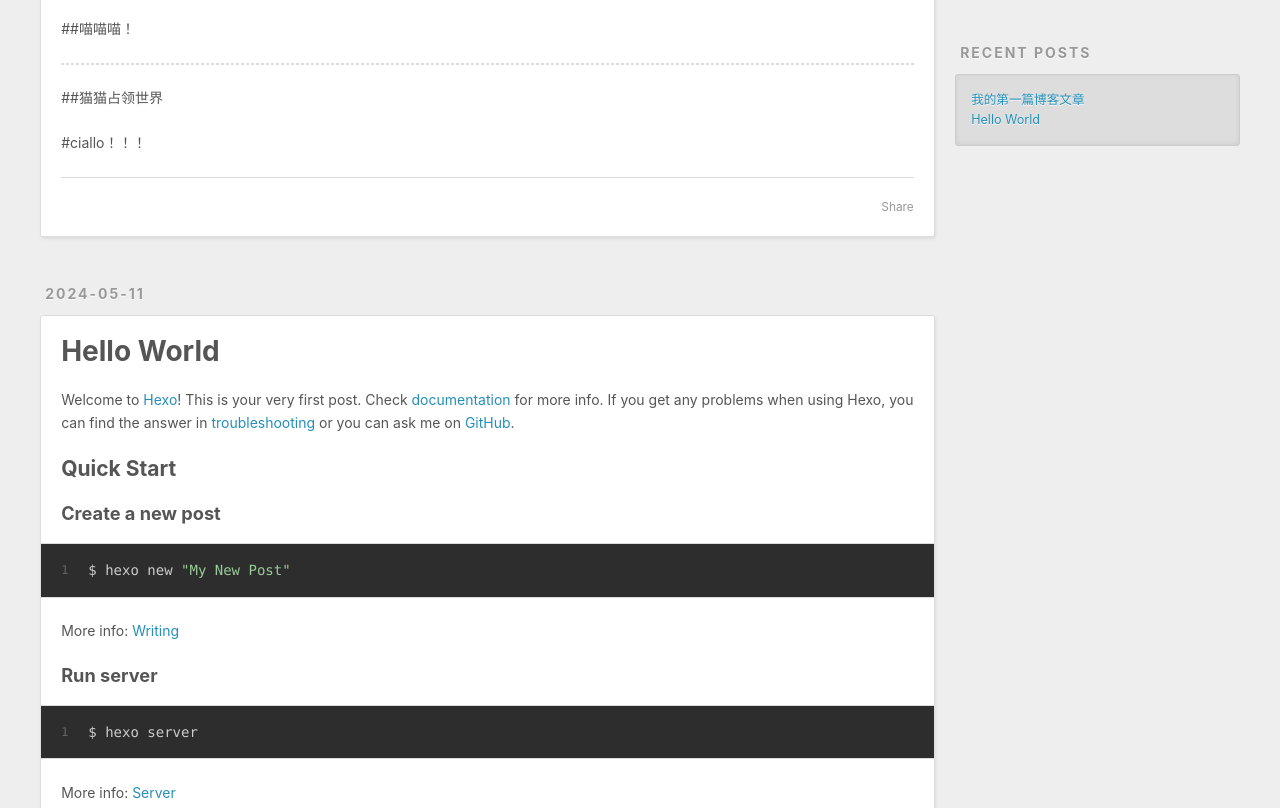
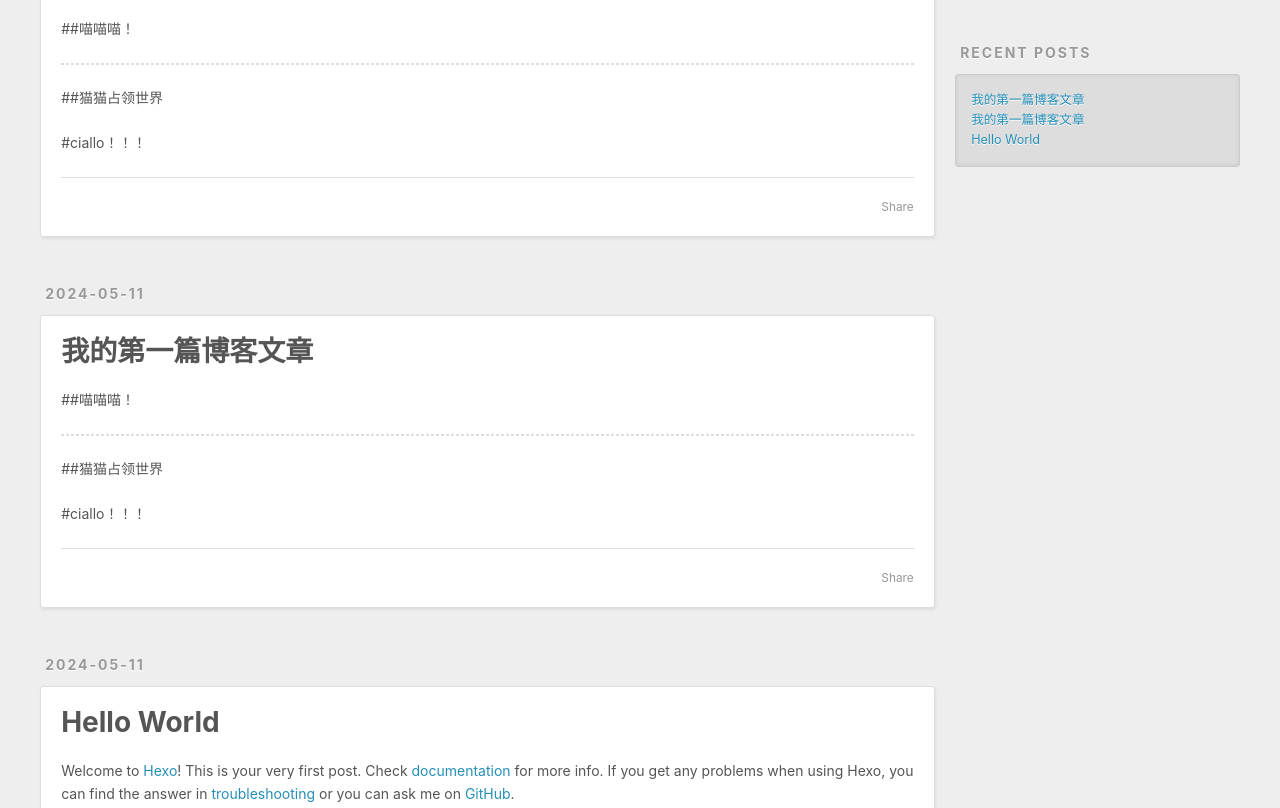
Before and after one commit to Sion-io/Sion-io.github.io, a plain HTML site: page index.html in a window 1280 px wide. Shown: the part 435-1243 px from the top of the page. Drawn offline with Linux system fonts and the light colour scheme.

Commit message:
Site updated: 2024-05-11 14:08:49

```diff
--- a/index.html
+++ b/index.html
@@ -99,7 +99,49 @@
 
     </div>
     <footer class="article-footer">
-      <a data-url="http://example.com/2024/05/11/%E6%88%91%E7%9A%84%E7%AC%AC%E4%B8%80%E7%AF%87%E5%8D%9A%E5%AE%A2%E6%96%87%E7%AB%A0/" data-id="clw1ovaeu0001b4vfdgjm1sgd" data-title="我的第一篇博客文章" class="article-share-link"><span class="fa fa-share">Share</span></a>
+      <a data-url="http://example.com/2024/05/11/%E6%88%91%E7%9A%84%E7%AC%AC%E4%B8%80%E7%AF%87%E5%8D%9A%E5%AE%A2%E6%96%87%E7%AB%A0/" data-id="clw1pgvef0001xgvfftk825nh" data-title="我的第一篇博客文章" class="article-share-link"><span class="fa fa-share">Share</span></a>
+
+
+
+    </footer>
+  </div>
+
+</article>
+
+
+
+
+    <article id="post-mmm- " class="h-entry article article-type-post" itemprop="blogPost" itemscope itemtype="https://schema.org/BlogPosting">
+  <div class="article-meta">
+    <a href="/2024/05/11/mmm-%20/" class="article-date">
+  <time class="dt-published" datetime="2024-05-11T03:03:43.000Z" itemprop="datePublished">2024-05-11</time>
+</a>
+
+  </div>
+  <div class="article-inner">
+
+
+      <header class="article-header">
+
+
+    <h1 itemprop="name">
+      <a class="p-name article-title" href="/2024/05/11/mmm-%20/">我的第一篇博客文章</a>
+    </h1>
+
+
+      </header>
+
+    <div class="e-content article-entry" itemprop="articleBody">
+
+        <p>##喵喵喵！</p>
+<hr>
+<p>##猫猫占领世界</p>
+<p>#ciallo！！！</p>
+
+
+    </div>
+    <footer class="article-footer">
+      <a data-url="http://example.com/2024/05/11/mmm-%20/" data-id="clw1pgveh0002xgvf9skpa0k1" data-title="我的第一篇博客文章" class="article-share-link"><span class="fa fa-share">Share</span></a>
 
 
 
@@ -150,7 +192,7 @@
 
     </div>
     <footer class="article-footer">
-      <a data-url="http://example.com/2024/05/11/hello-world/" data-id="clw1ovaej0000b4vfb198a6id" data-title="Hello World" class="article-share-link"><span class="fa fa-share">Share</span></a>
+      <a data-url="http://example.com/2024/05/11/hello-world/" data-id="clw1pgve90000xgvf8w7w1cxb" data-title="Hello World" class="article-share-link"><span class="fa fa-share">Share</span></a>
 
 
 
@@ -194,6 +236,10 @@
 
           <li>
             <a href="/2024/05/11/%E6%88%91%E7%9A%84%E7%AC%AC%E4%B8%80%E7%AF%87%E5%8D%9A%E5%AE%A2%E6%96%87%E7%AB%A0/">我的第一篇博客文章</a>
+          </li>
+
+          <li>
+            <a href="/2024/05/11/mmm-%20/">我的第一篇博客文章</a>
           </li>
 
           <li>
```
Also changed, not shown: 2024/05/11/hello-world/index.html (+6 -2 lines), 2024/05/11/我的第一篇博客文章/index.html (+7 -3 lines), archives/2024/05/index.html (+23 -0 lines), archives/2024/index.html (+23 -0 lines), archives/index.html (+23 -0 lines).
